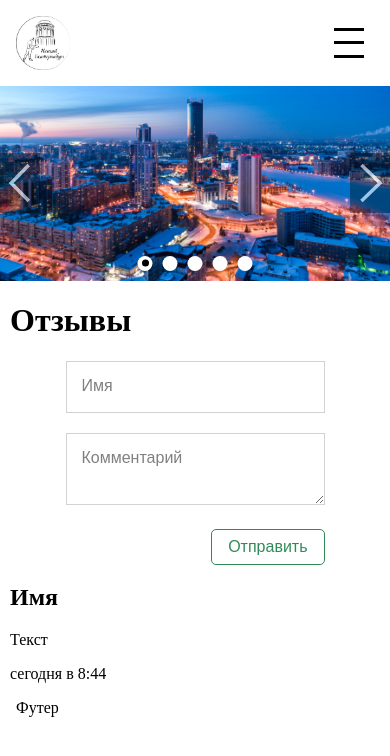
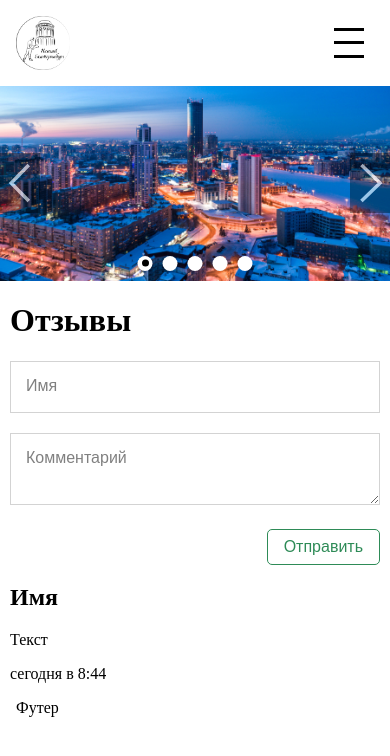
Before and after one commit to masterworgen/ekb_excursion, a Django app: page /feedback/ in a window 390 px wide. Shown: the top 756 px of the page. Run offline with Django 3.2, Linux system fonts and the light colour scheme.

Commit message:
Изменил ширину формы на телефонах

```diff
--- a/static/css/styles.css
+++ b/static/css/styles.css
@@ -331,4 +331,8 @@
         background: white;
         flex-direction: column;
     }
+
+    .feedback__form {
+        width: 100%;
+    }
 }
```
